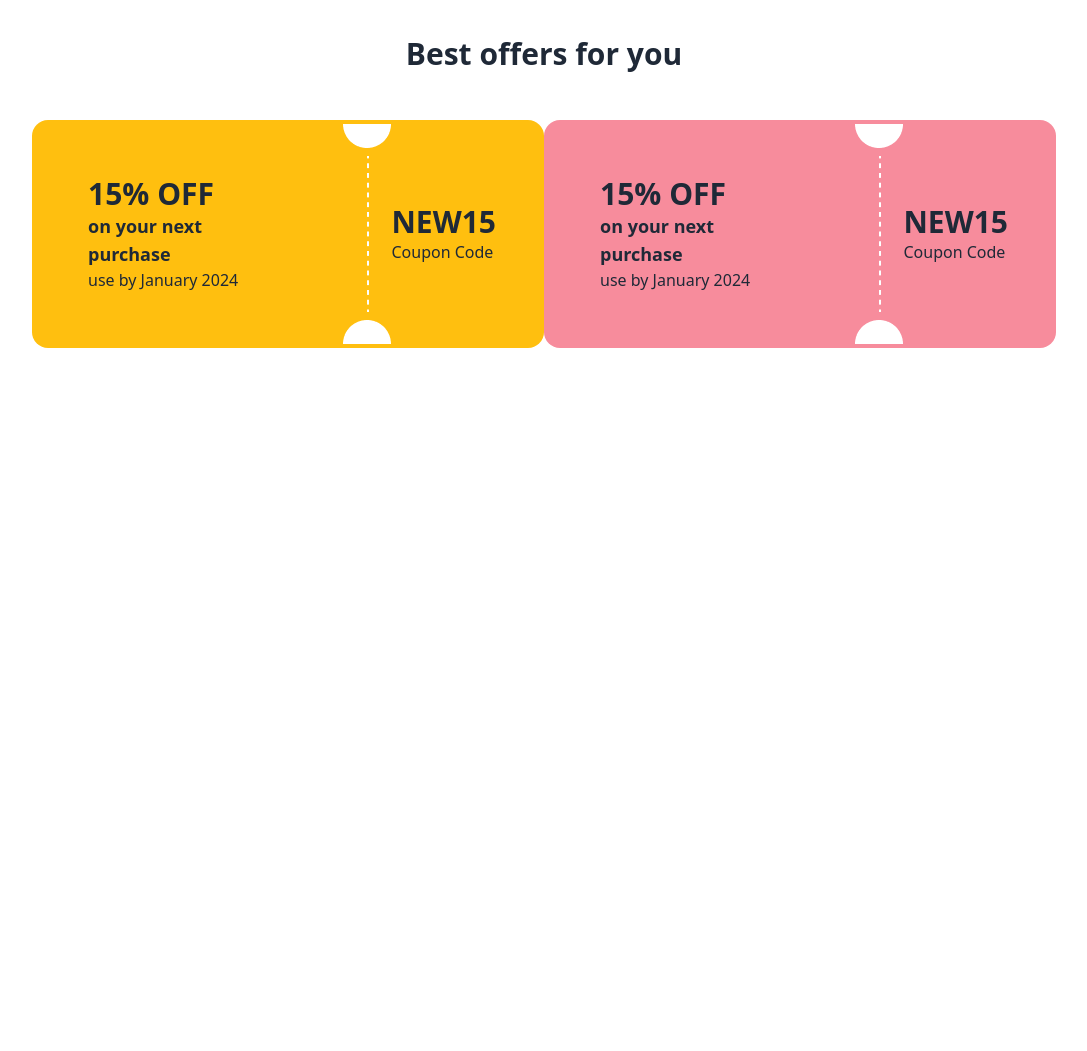
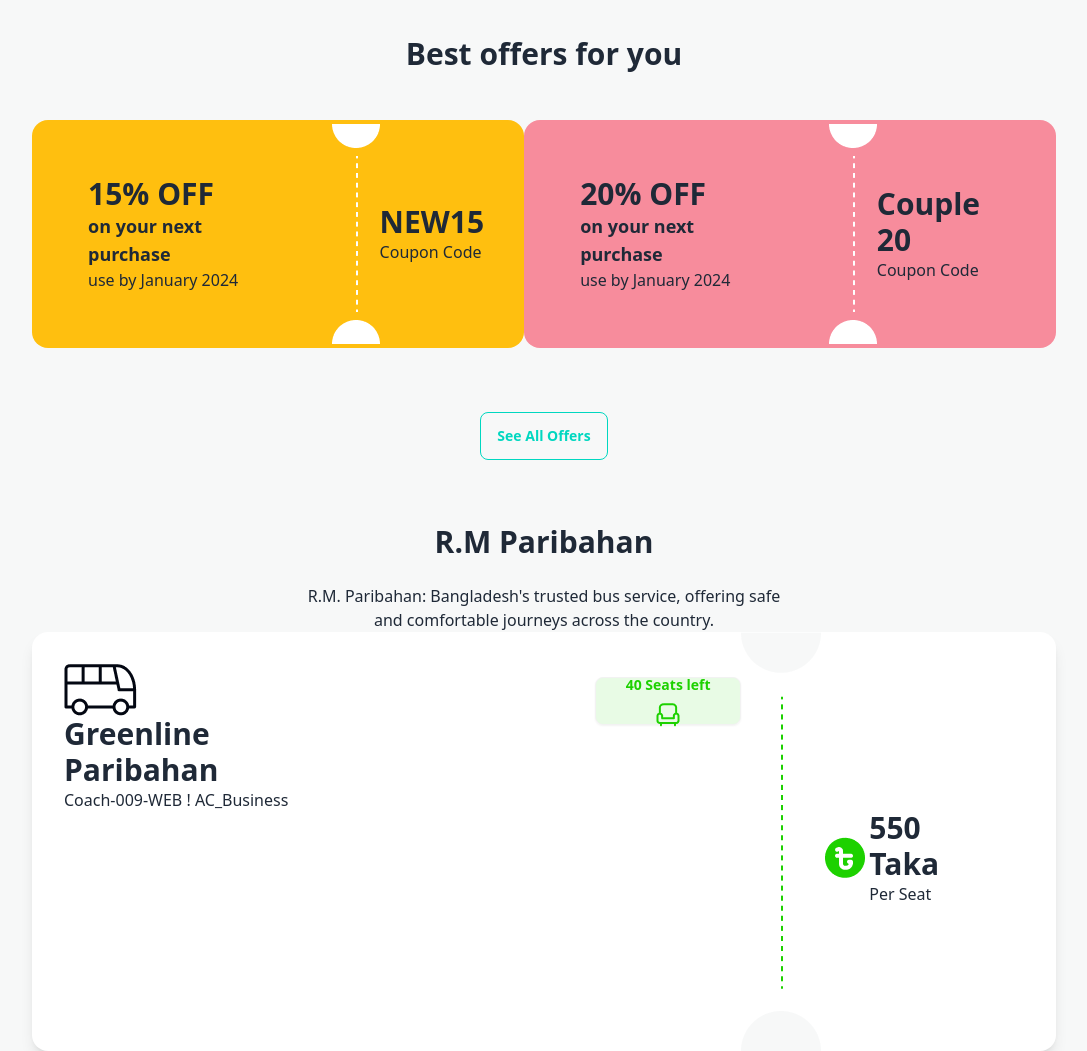
Before and after one commit to rayhanbeg/smart-tickieting, a plain HTML site: page index.html in a window 1280 px wide. Shown: the part 780-1831 px from the top of the page, without its empty margins (96-1183 px from the left). Before the commit the page ends 1128 px from the top, so only its background shows below. Drawn offline with nearby package versions, Linux system fonts and the light colour scheme.

Commit message:
added paribahan section

```diff
--- a/index.html
+++ b/index.html
@@ -13,7 +13,7 @@
     <script src="https://cdn.tailwindcss.com"></script>
     <script src="https://cdn.tailwindcss.com"></script>
   </head>
-  <body>
+  <body class="bg-[#F7F8F8]">
     <!-- nav section------>
     <nav class="w-[80%] mx-auto mt-10">
       <div class="navbar bg-base-100">
@@ -100,29 +100,64 @@
     </header>
     <!-- main section------>
     <main class="mx-[10%]">
+      <!-- main offer section-- -->
+     <section>
       <div class="mt-40">
         <h1 class="text-center font-bold text-3xl">Best offers for you</h1>
       </div>
       <!-- card 1 -->
      <div class="lg:flex justify-between">
-      <div class="flex items-center justify-between mt-12 rounded-2xl bg-[#FFBF0F] w-[570px]">
+      <div class="flex items-center justify-between mt-12 rounded-2xl bg-[#FFBF0F]">
         <p class="p-14"><span class="font-bold text-3xl">15% OFF</span> <br>
           <span class="font-semibold text-lg">on your next purchase</span> <br>
           use by January 2024</p>
           <img src="./images/cupon-devider.png" alt="">
-          <p class="pr-12"><span class="font-bold text-3xl">NEW15</span><br>
+          <p class="pr-10"><span class="font-bold text-3xl">NEW15</span><br>
             Coupon Code</p>
       </div>
       <!-- card2 -->
-      <div class="flex items-center justify-between mt-12 rounded-2xl bg-[#F78C9C] w-[570px]">
-        <p class="p-14"><span class="font-bold text-3xl">15% OFF</span> <br>
+      <div class="flex items-center justify-between mt-12 rounded-2xl bg-[#F78C9C]">
+        <p class="p-14"><span class="font-bold text-3xl">20% OFF</span> <br>
           <span class="font-semibold text-lg">on your next purchase</span> <br>
           use by January 2024</p>
           <img src="./images/cupon-devider.png" alt="">
-          <p class="pr-12"><span class="font-bold text-3xl">NEW15</span><br>
+          <p class="pr-10"><span class="font-bold text-3xl">Couple 20</span><br>
             Coupon Code</p>
       </div>
      </div>
+     <!-- button -->
+     <div class="flex justify-center items-center mt-16">
+      <button class="btn btn-outline btn-accent">See All Offers</button>
+     </div>
+     </section>
+     <!-- Paribahan section--- -->
+     <section class="mt-16">
+      <div class="text-center">
+        <h1 class="font-bold text-3xl mb-6">R.M Paribahan</h1>
+        <p class="font-normal">
+          R.M. Paribahan: Bangladesh's trusted bus service, offering safe <br> and comfortable journeys across the country.</p>
+      </div>
+      <div class="flex justify-between rounded-2xl bg-[#FFFFFF] shadow-lg">
+        <div class="lg:flex justify-between lg:space-x-60 pl-8 pt-8">
+          <div class="flex gap-3">
+            <p class=""><img src="./images/bus-logo.png" alt=""><span class="font-bold text-3xl">Greenline Paribahan <br>
+          </span> <span>Coach-009-WEB ! AC_Business</span></p>
+        </div>
+          <h1 class="mt-2">
+            <a class="btn bg-[#1DD1001A] text-[#1DD100]"
+              >40 Seats left <img src="./images/seat-green.png" alt="" />
+            </a>
+          </h1>
+        </div>
+        <img src="./images/info-devider.png" alt="">
+        <div class="lg:flex flex-row items-center lg:pr-16 pt-8">
+          <img src="./images/fare.png" alt="">
+          <h1><span class="font-bold text-3xl">550 Taka</span>
+            <br>
+            Per Seat</h1>
+        </div>
+      </div>
+     </section>
     </main>
     <!-- footer section------>
     <footer></footer>
```
